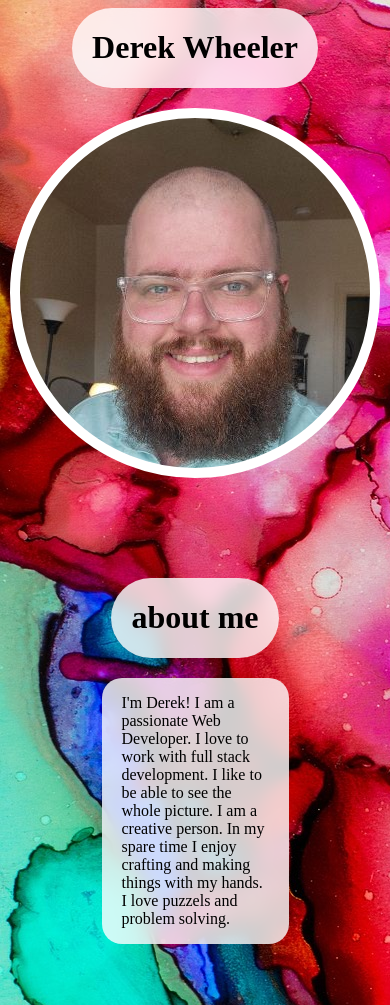
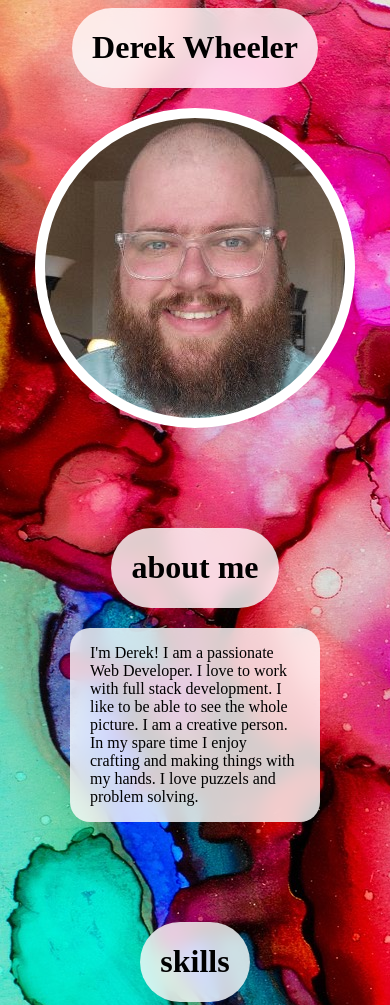
Before and after one commit to FrozenArrow73/FrozenArrow73.github.io, a plain HTML site: page index.html in a window 390 px wide. Shown: the top 1005 px of the page. Drawn offline with Linux system fonts and the light colour scheme.

Commit message:
formated for mobile devices

```diff
--- a/index.html
+++ b/index.html
@@ -38,10 +38,11 @@
         <p>Github</p>
     </div>
     <div class="title">
-        <h1>project</h1>
+        <h1>projects</h1>
     </div>
     <div class="section">
         <h3>Planet - Vacation Planner</h3>
+        <p>Planet - Vacation Planner was my first big project I completed at Devmountain. Planet is hosted using Amazon Web Services at <a href="http://13.56.237.250/">Planet - Vacation Planner</a>. The project is also available publicly on <a href="https://github.com/FrozenArrow73/foundations-capstone">Github</a>. It was built using JavaScript for both the front end and the back end, by utilizing the back end framework Express.</p>
     </div>
     <div class="title">
         <h1>Contact Me</h1>
--- a/style.css
+++ b/style.css
@@ -19,7 +19,8 @@
     padding-right: 15px;
 }
 .section {
-    width: 50%;
+    width: 65%;
+    min-width: 250px;
     background-color: rgba(255, 255, 255, .80);
     backdrop-filter: blur(8px);
     border-radius: 20px;
@@ -34,8 +35,9 @@
 }
 #photo {
     background-image: url(DerekWheelerPhoto.jpg);
-    height: 350px;
-    width: 350px;
+    height: 300px;
+    width: 300px;
+    background-position: -27px -44px;
     border-radius: 300px;
     margin-bottom: 100px;
     border: solid white 10px;
```
